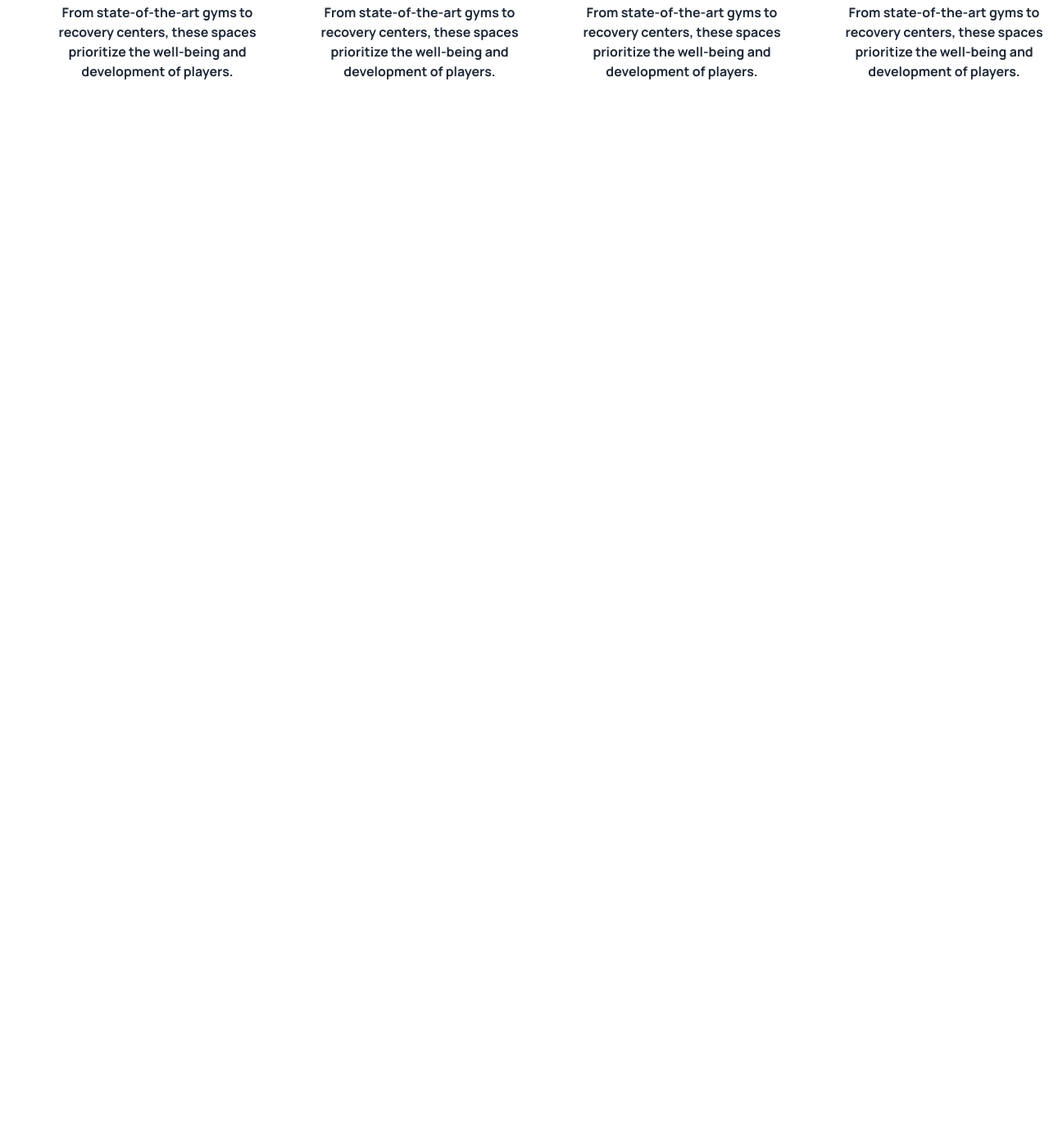
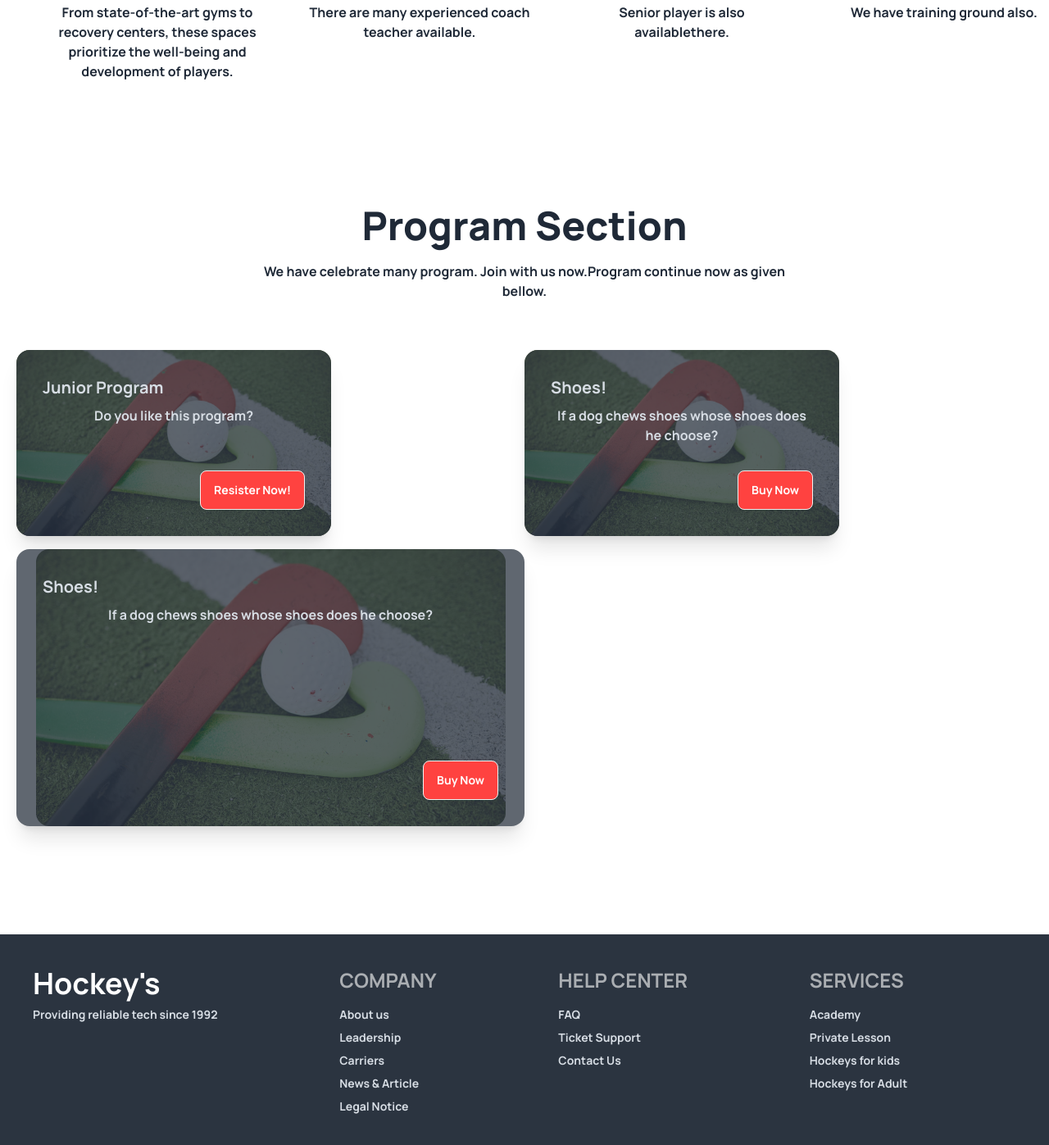
Before and after one commit to Afia245/assignment3-repo, a plain HTML site: page index.html in a window 1280 px wide. Shown: the part 1286-2683 px from the top of the page at 82% size. Before the commit the page ends 1537 px from the top, so only its background shows below. Drawn offline with nearby package versions, Linux system fonts and the light colour scheme.

Commit message:
footer added

```diff
--- a/index.html
+++ b/index.html
@@ -121,7 +121,7 @@
       <div class="grid grid-cols-1 md:grid-cols-2 lg:grid-cols-4">
         <div class="card w-96 p-6 ">
           <figure class="px-10 pt-10">
-            <div class="radial-progress" style="--value:87; color:red;"  role="progressbar">87%</div>
+            <div class="radial-progress" style="--value:87; color:red;" role="progressbar">87%</div>
           </figure>
           <div class="card-body items-center text-center">
             <h2 class="card-title">Prayer Facility</h2>
@@ -135,8 +135,7 @@
           </figure>
           <div class="card-body items-center text-center">
             <h2 class="card-title">Experienced Coach</h2>
-            <p>From state-of-the-art gyms to recovery centers, these spaces prioritize the well-being and development of
-              players.</p>
+            <p>There are many experienced coach teacher available.</p>
           </div>
         </div>
         <div class="card w-96 p-6 ">
@@ -145,8 +144,7 @@
           </figure>
           <div class="card-body items-center text-center">
             <h2 class="card-title">Senior Player</h2>
-            <p>From state-of-the-art gyms to recovery centers, these spaces prioritize the well-being and development of
-              players.</p>
+            <p>Senior player is also availablethere.</p>
           </div>
         </div>
         <div class="card w-96 p-6 ">
@@ -155,16 +153,47 @@
           </figure>
           <div class="card-body items-center text-center">
             <h2 class="card-title">Training Ground</h2>
-            <p>From state-of-the-art gyms to recovery centers, these spaces prioritize the well-being and development of
-              players.</p>
+            <p>We have training ground also.</p>
           </div>
         </div>
       </div>
-
-
     </section>
-    <section>
-
+    <section class="text-center my-24">
+      <h2 class="text-5xl font-extrabold mb-5">Program Section</h2>
+      <p class="lg:max-w-2xl  mb-10 mx-auto">We have celebrate many program. Join with us now.Program continue now as
+        given bellow.</p>
+      <div class="grid grid-cols-1 md:grid-cols-2 lg:grid-cols-2 p-5">
+        <div class="card w-96 bg-base-100 shadow-xl image-full">
+          <figure><img src="Images/2.png" /></figure>
+          <div class="card-body">
+            <h2 class="card-title">Junior Program</h2>
+            <p>Do you like this program?</p>
+            <div class="card-actions justify-end">
+              <button class="btn bg-primary-color text-white ">Resister Now!</button>
+            </div>
+          </div>
+        </div>
+        <div class="card w-96 bg-base-100 shadow-xl image-full">
+          <figure><img src="Images/2.png" alt="Shoes" /></figure>
+          <div class="card-body">
+            <h2 class="card-title">Shoes!</h2>
+            <p>If a dog chews shoes whose shoes does he choose?</p>
+            <div class="card-actions justify-end">
+              <button class="btn bg-primary-color text-white">Buy Now</button>
+            </div>
+          </div>
+        </div>
+        <div class="card lg: max-w-60000 my-4 bg-base-100 shadow-xl image-full">
+          <figure><img src="Images/2.png" alt="Shoes" /></figure>
+          <div class="card-body">
+            <h2 class="card-title">Shoes!</h2>
+            <p>If a dog chews shoes whose shoes does he choose?</p>
+            <div class="card-actions justify-end">
+              <button class="btn bg-primary-color text-white">Buy Now</button>
+            </div>
+          </div>
+        </div>
+      </div>
     </section>
     <section>
 
@@ -176,8 +205,34 @@
 
     </section>
   </main>
-  <footer>
-
+  <footer class="footer p-10 bg-neutral text-neutral-content">
+    <aside>
+      <h2 class="text-4xl text-white">Hockey's</h2>
+      <p>Providing reliable tech since 1992</p>
+      <i class="fa text-white" aria-hidden="true"></i>
+      <i class="fa fa-phone" aria-hidden="true"></i>
+    </aside>
+    <nav>
+      <header class="footer-title text-2xl text-white">Company</header>
+      <a class="link link-hover">About us</a>
+      <a class="link link-hover">Leadership</a>
+      <a class="link link-hover">Carriers</a>
+      <a class="link link-hover">News & Article</a>
+      <a class="link link-hover">Legal Notice</a>
+    </nav>
+    <nav>
+      <header class="footer-title text-2xl text-white">Help Center</header>
+      <a class="link link-hover">FAQ</a>
+      <a class="link link-hover">Ticket Support</a>
+      <a class="link link-hover">Contact Us</a>
+    </nav>
+    <nav>
+      <header class="footer-title text-2xl text-white">Services</header>
+      <a class="link link-hover">Academy</a>
+      <a class="link link-hover">Private Lesson</a>
+      <a class="link link-hover">Hockeys for kids</a>
+      <a class="link link-hover">Hockeys for Adult</a>
+    </nav>
   </footer>
 </body>
 
```
